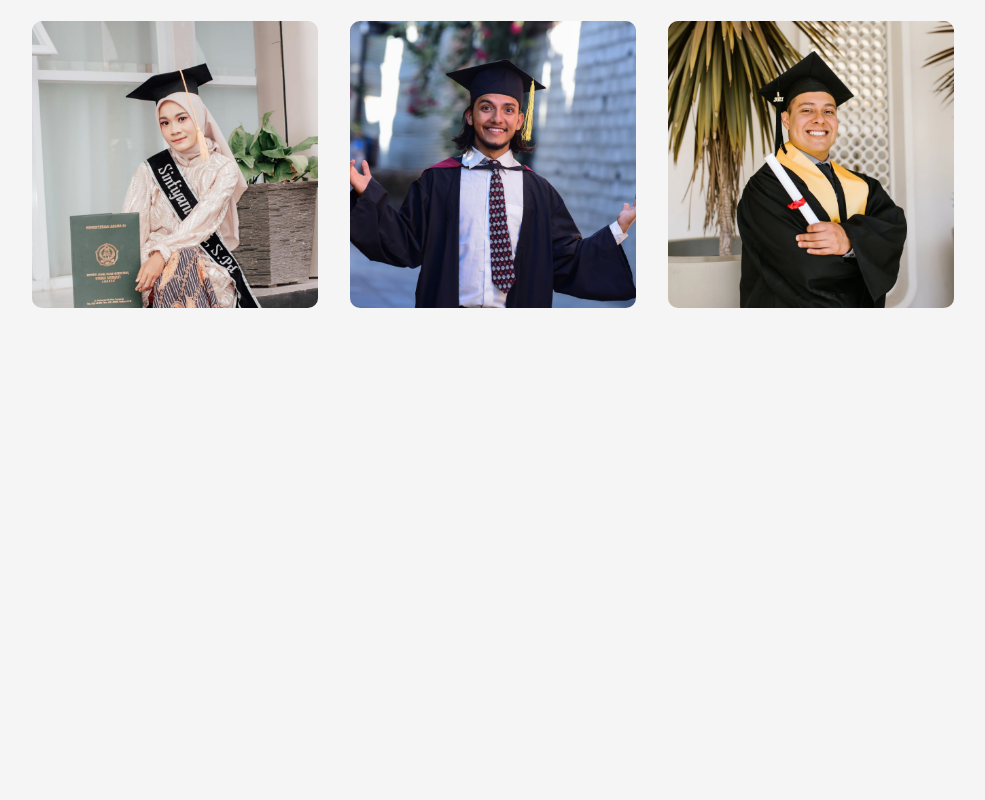
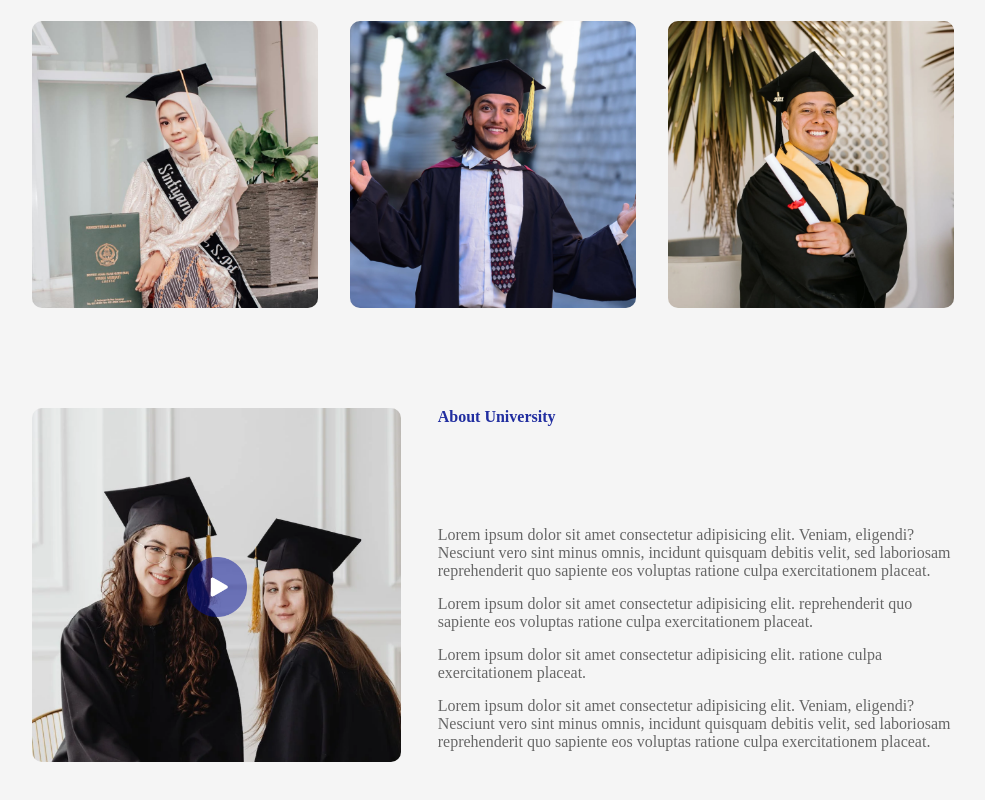
Before and after one commit to Omid-Sargazi/react-project, a React (Create React App) app: page / in a window 1280 px wide. Shown: the part 988-1788 px from the top of the page, without its empty margins (147-1132 px from the left). Before the commit the page ends 1376 px from the top, so only its background shows below. Built offline with nearby package versions, Linux system fonts and the light colour scheme.

Commit message:
complete about section

```diff
--- a/src/App.js
+++ b/src/App.js
@@ -1,3 +1,4 @@
+import About from "./components/About/About";
 import Hero from "./components/Hero/Hero";
 import Navbar from "./components/Navbar/Navbar";
 import Programs from "./components/Programs/Programs";
@@ -9,8 +10,9 @@ function App() {
       <Navbar />
       <Hero />
       <div className="container">
-        <Title />
+        <Title subtitle="Our Program" title="what we offer" />
         <Programs />
+        <About />
       </div>
     </div>
   );
--- /dev/null
+++ b/src/components/About/About.css
@@ -0,0 +1,40 @@
+.about {
+  margin: 100px auto;
+  display: flex;
+  align-items: center;
+  justify-content: space-between;
+  width: 90%;
+}
+.about-left {
+  flex-basis: 40%;
+  position: relative;
+}
+.about-right {
+  flex-basis: 56%;
+}
+.about-img {
+  width: 100%;
+  border-radius: 10px;
+}
+.play-icon {
+  width: 60px;
+  position: absolute;
+  top: 50%;
+  left: 50%;
+  transform: translate(-50%, -50%);
+}
+.about h3 {
+  font-weight: 600;
+  font-size: 16px;
+  color: #212ea0;
+}
+.about h2 {
+  font-size: 35px;
+  color: #0000;
+  margin: 10px 0;
+  max-width: 400px;
+}
+.about p {
+  color: #676767;
+  margin-bottom: 15px;
+}
--- /dev/null
+++ b/src/components/About/About.jsx
@@ -0,0 +1,24 @@
+import React from 'react'
+import "./About.css"
+import about_img from "../../assets/about.png"
+import paly_icon from "../../assets/play-icon.png"
+const About = () => {
+  return (
+    <div className='about'>
+    <div className='about-left'>
+        <img src={about_img} alt='about' className='about-img' />
+        <img src={paly_icon} alt='about' className='play-icon' />
+    </div>
+    <div className='about-right'>
+        <h3>About University</h3>
+        <h2>Lorem ipsum adipisicing elit. Fugiat, magni.</h2>
+        <p>Lorem ipsum dolor sit amet consectetur adipisicing elit. Veniam, eligendi? Nesciunt vero sint minus omnis, incidunt quisquam debitis velit, sed laboriosam reprehenderit quo sapiente eos voluptas ratione culpa exercitationem placeat.</p>
+        <p>Lorem ipsum dolor sit amet consectetur adipisicing elit.  reprehenderit quo sapiente eos voluptas ratione culpa exercitationem placeat.</p>
+        <p>Lorem ipsum dolor sit amet consectetur adipisicing elit.  ratione culpa exercitationem placeat.</p>
+        <p>Lorem ipsum dolor sit amet consectetur adipisicing elit. Veniam, eligendi? Nesciunt vero sint minus omnis, incidunt quisquam debitis velit, sed laboriosam reprehenderit quo sapiente eos voluptas ratione culpa exercitationem placeat.</p>
+    </div>
+    </div>
+  )
+}
+
+export default About
--- a/src/components/title/Title.jsx
+++ b/src/components/title/Title.jsx
@@ -1,10 +1,10 @@
 import React from 'react'
 import "./Title.css"
-const Title = () => {
+const Title = ({subtitle,title}) => {
   return (
     <div className='title'>
-      <p>Our Program</p>
-      <h2>What We Offer</h2>
+      <p>{subtitle}</p>
+      <h2>{title}</h2>
     </div>
   )
 }
```
